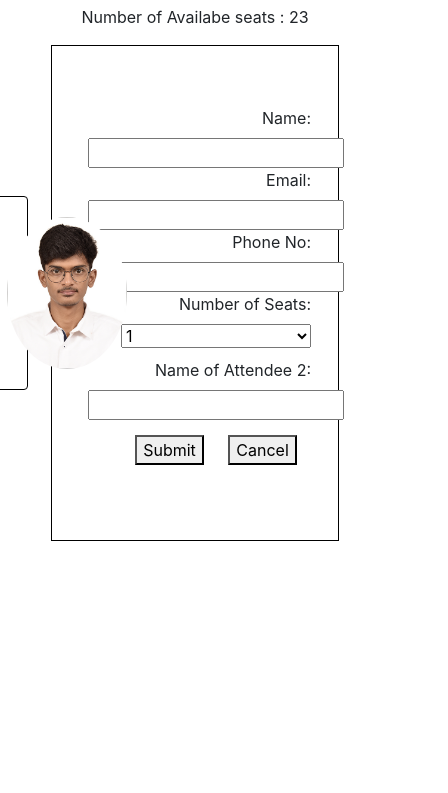
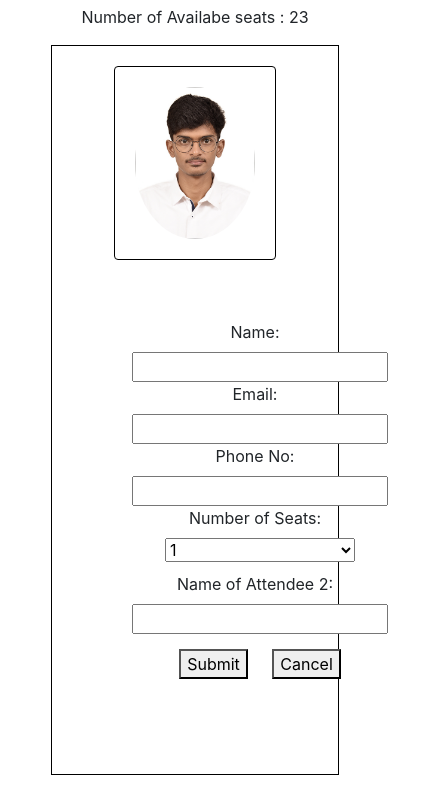
Before and after one commit to SanjuAadhii/day-12-ii, a plain HTML site: page index.html in a window 390 px wide. Shown: the part 51-844 px from the top of the page, 448 px wide, since content can reach past the window. Drawn offline with nearby package versions, Linux system fonts and the light colour scheme.

Commit message:
Updated reponsiveness

```diff
--- a/index.html
+++ b/index.html
@@ -4,13 +4,13 @@
     <head>
         <meta charset="utf-8">
         <meta http-equiv="X-UA-Compatible" content="IE=edge">
-        <title>UI 2</title>
+        <title> UI 2</title>
         <meta name="description" content="">
         <meta name="viewport" content="width=device-width, initial-scale=1">
         <link rel="stylesheet" href="https://cdn.jsdelivr.net/npm/bootstrap@4.6.2/dist/css/bootstrap.min.css" integrity="sha384-xOolHFLEh07PJGoPkLv1IbcEPTNtaed2xpHsD9ESMhqIYd0nLMwNLD69Npy4HI+N" crossorigin="anonymous">
         <link rel="stylesheet" href="">
         <style>
-            .heading{
+        .heading{
                 text-align: center;
             }
             .box{
@@ -27,7 +27,20 @@
                 padding: 20px;
 
             }
+          @media screen and (max-width:990px) {
+            .box{
+                display: block;
+                padding: 20px;
+                .form label {
+                    text-align: center;
+                    display: inline-block;
+                    width: 200px;
+                    margin-right: 10px;
+        }
+            }
 
+
+          }
             .form{
                 margin: 60px;
             }
@@ -47,7 +60,8 @@
             padding: 10px;
          }
         </style>
-    </head>
+
+
     <body class="container">
         <div class="heading">
             <h1>Event 1</h1>
```
